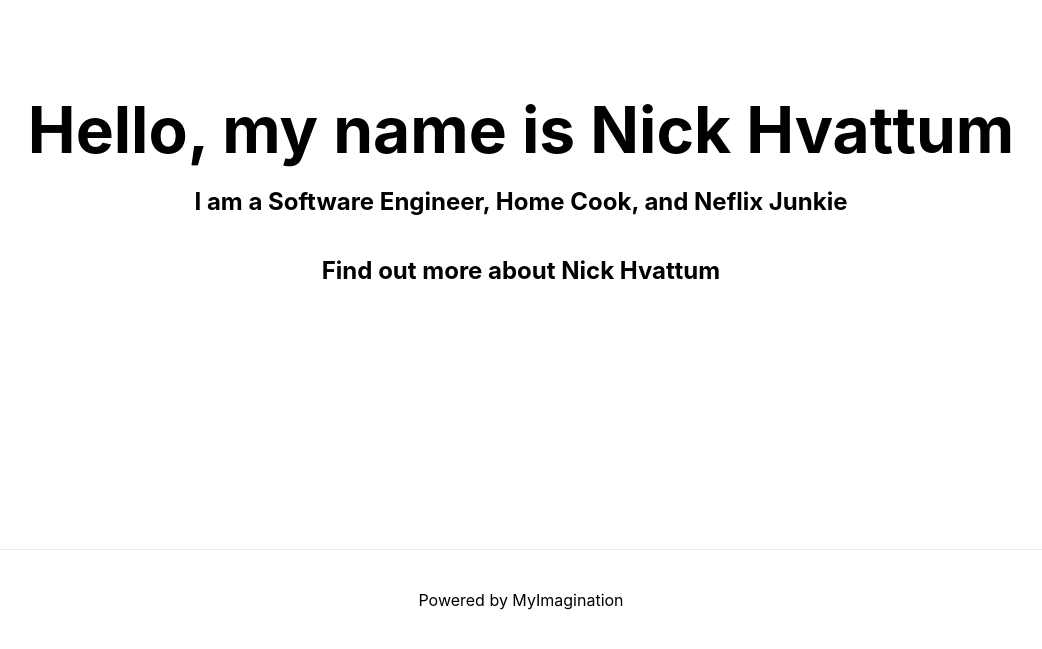
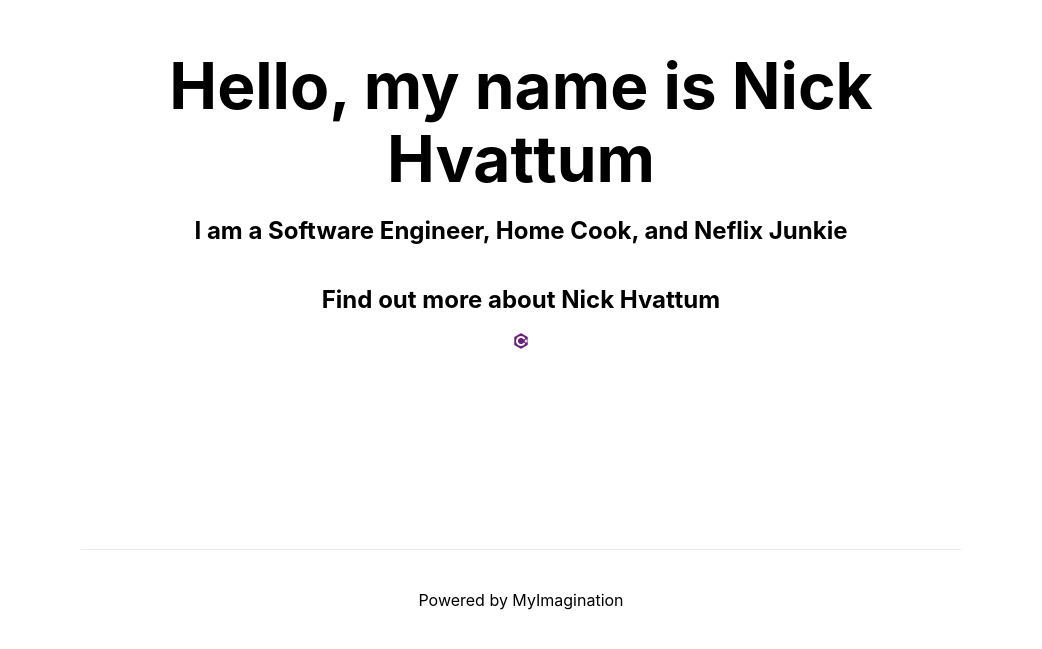
Before and after one commit to Nhvattum/portfolio, a Next.js app: page / in a window 1280 px wide. Shown: the part 151-800 px from the top of the page, without its empty margins (119-1161 px from the left). Built offline with nearby package versions, Linux system fonts and the light colour scheme.

Commit message:
added a brief summary and tech logos

```diff
--- a/pages/index.js
+++ b/pages/index.js
@@ -7,12 +7,14 @@ export default function Home() {
       <Head>
         <title>Nick Hvattum Portfolio</title>
         <link rel="icon" href="/favicon.ico" />
+        <link rel="stylesheet" href="https://cdn.jsdelivr.net/gh/konpa/devicon@master/devicon.min.css"></link>
       </Head>
 
       <main className={styles.main}>
         <h1 className={styles.title}>Hello, my name is Nick Hvattum</h1>
         <h2>I am a Software Engineer, Home Cook, and Neflix Junkie</h2>
         <h2>Find out more about <a href='/home'>Nick Hvattum</a></h2>
+        <i class="devicon-csharp-plain-wordmark colored"></i>
       </main>
       <footer className={styles.footer}>
           Powered by MyImagination
--- a/styles/globals.css
+++ b/styles/globals.css
@@ -1,9 +1,15 @@
 html,
 body {
   padding: 0;
-  margin: 0;
+  margin: 0 auto;
+  width: 70vw;
+  display: flex;
+  justify-self: center;
+  align-self: center;
+  flex-direction: column;
   font-family: -apple-system, BlinkMacSystemFont, Segoe UI, Roboto, Oxygen,
     Ubuntu, Cantarell, Fira Sans, Droid Sans, Helvetica Neue, sans-serif;
+
 }
 
 a {
@@ -11,6 +17,16 @@ a {
   text-decoration: none;
 }
 
+.logoList {
+  display: flexbox;
+  flex-direction: column;
+  flex-wrap: wrap;
+}
+
+.logo {
+  width: 10%;
+}
+
 * {
   box-sizing: border-box;
 }
```
Also changed, not shown: pages/home.js (+11 -4 lines).
